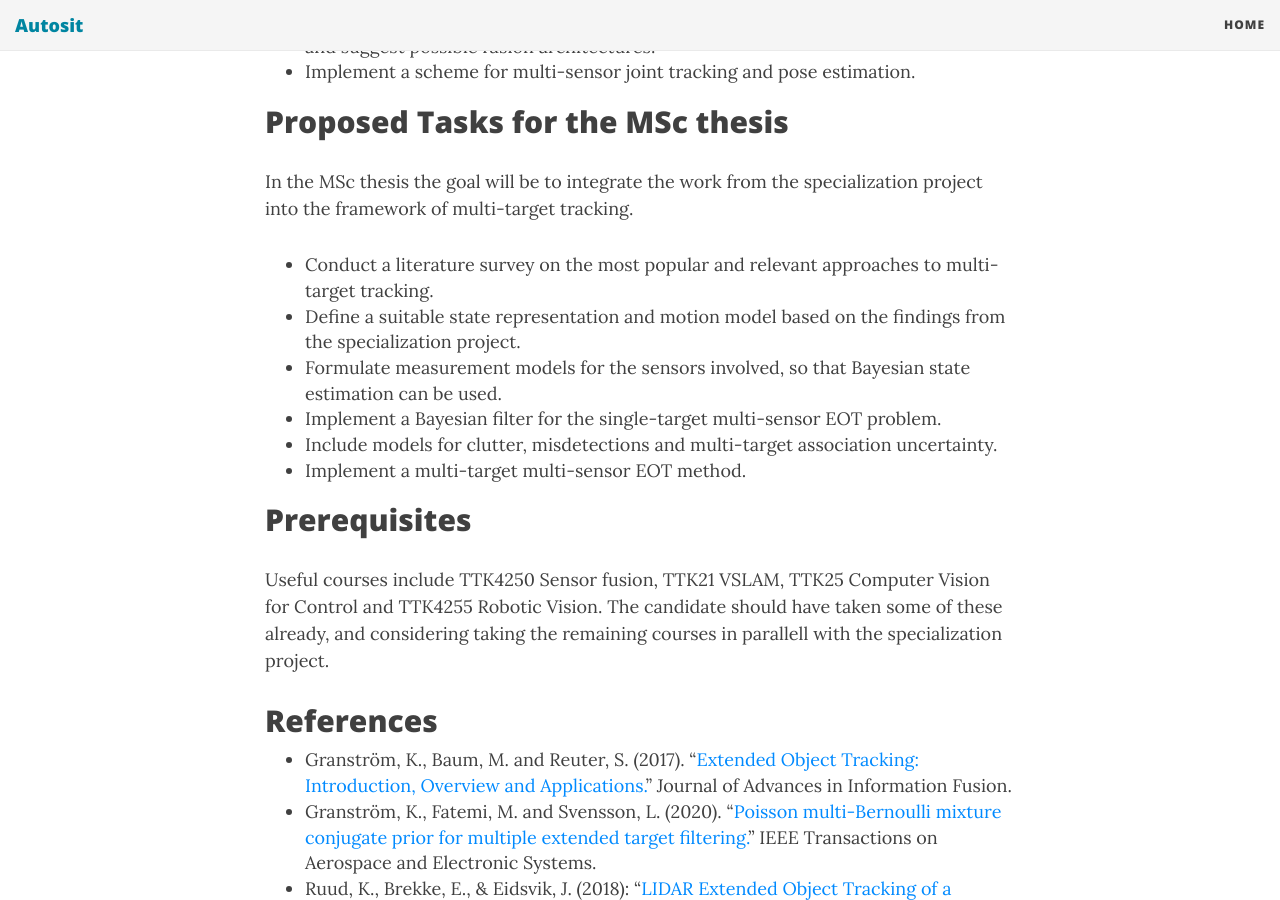
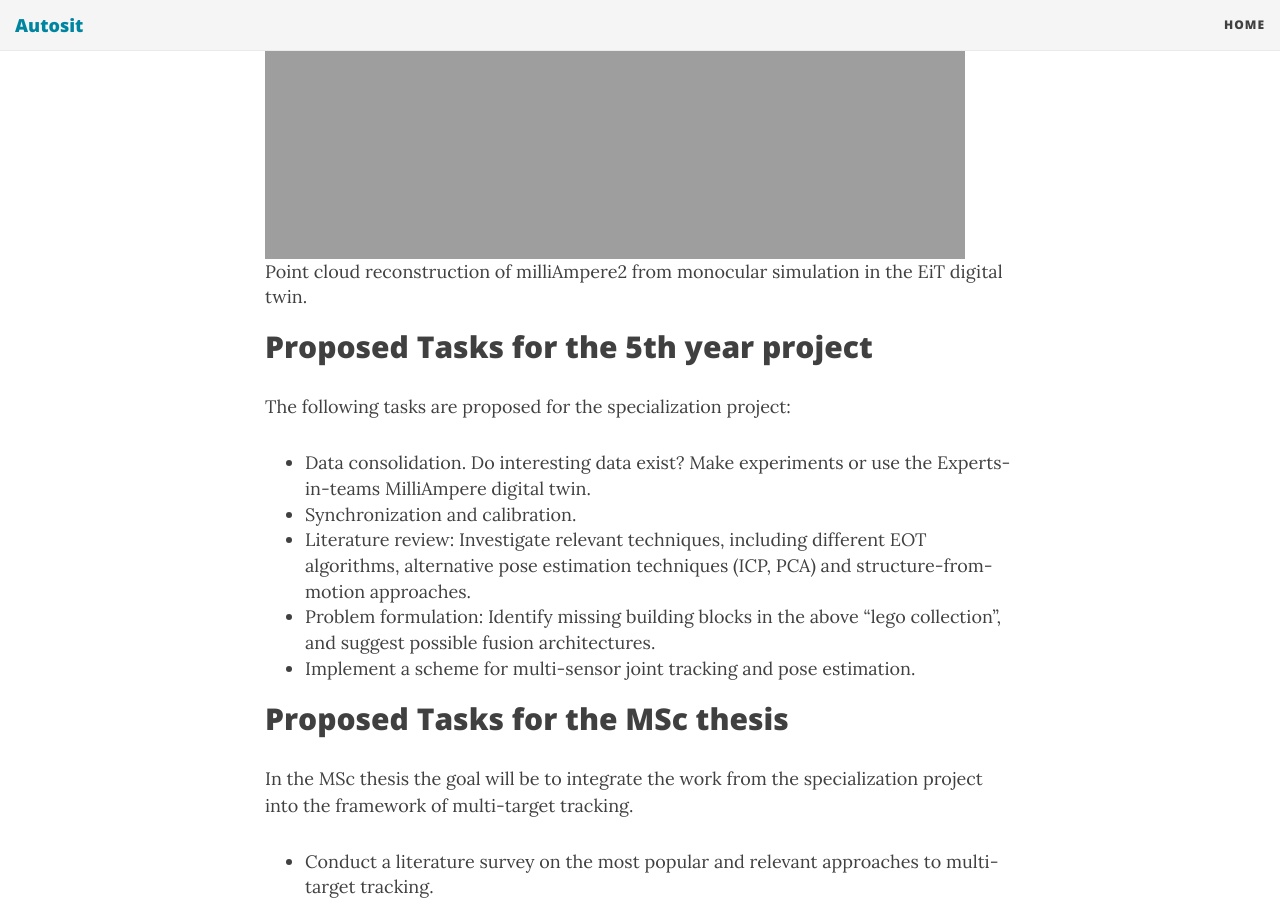
Before and after one commit to autosit/autosit.github.io, a Jekyll site: the page built from _posts/2020-04-08-multisensor-eot.md, in a window 1280 px wide and 900 px high, scrolled down 2337 px. Built offline with Jekyll 4.4.1, drawn with Linux system fonts in a browser that asks for light colours; nearby versions of some CDN libraries.

Commit message:
added simeigen illustration

```diff
--- a/_posts/2020-04-08-multisensor-eot.md
+++ b/_posts/2020-04-08-multisensor-eot.md
@@ -30,6 +30,8 @@ Nevertheless, the time may be ripe for a breakthrough in maritime extended objec
 
 The goal of this combined specialization and MSc project is to develop an EOT algorithm that combines data from an active sensor (lidar) with data from a passive sensor (infrared or optical camera).
 
+|<img src="{{site.url}}/assets/simeigen.png" width="700"> |
+| Point cloud reconstruction of milliAmpere2 from monocular simulation in the EiT digital twin. |
 
 ## Proposed Tasks for the 5th year project
 
```
